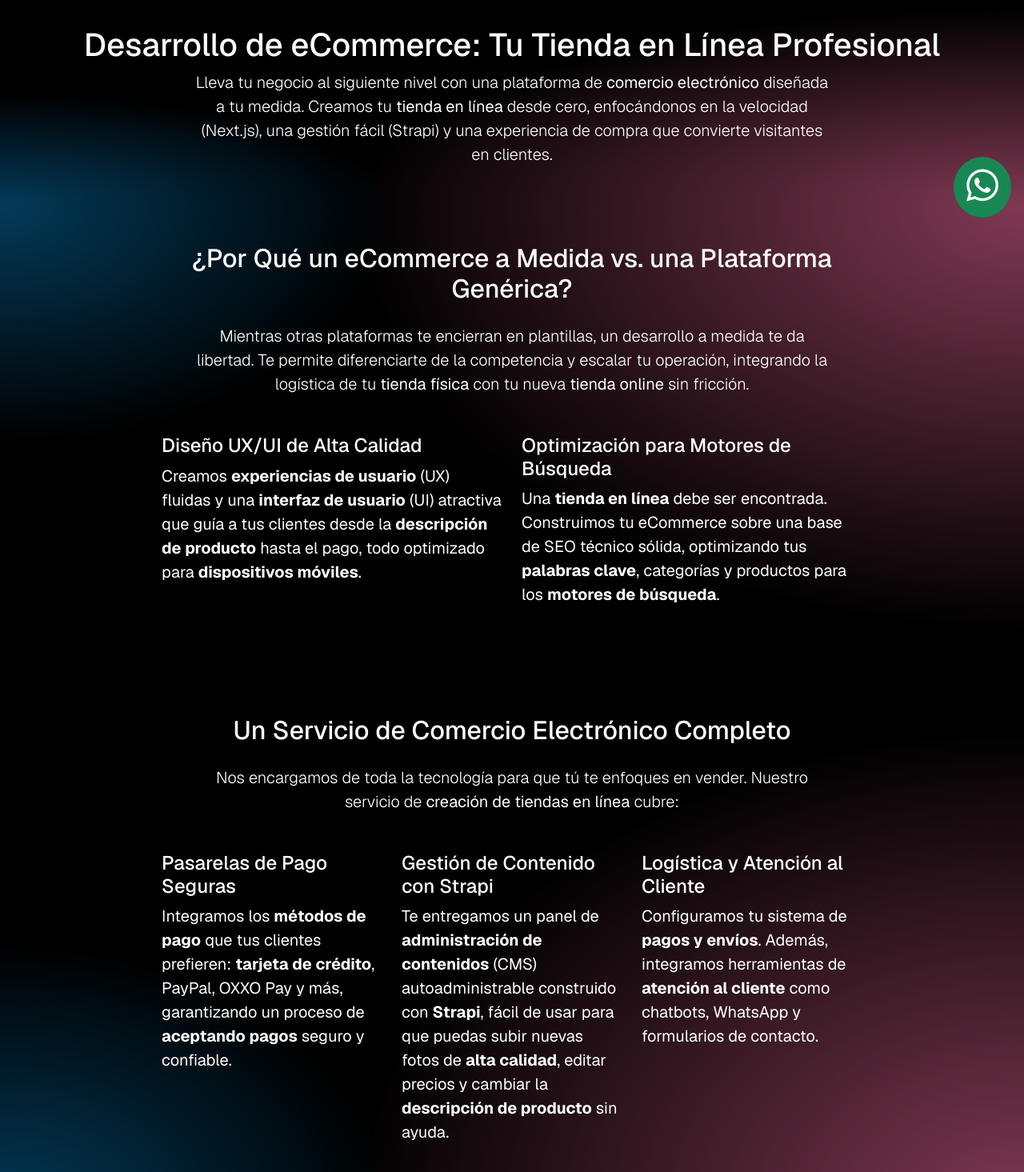
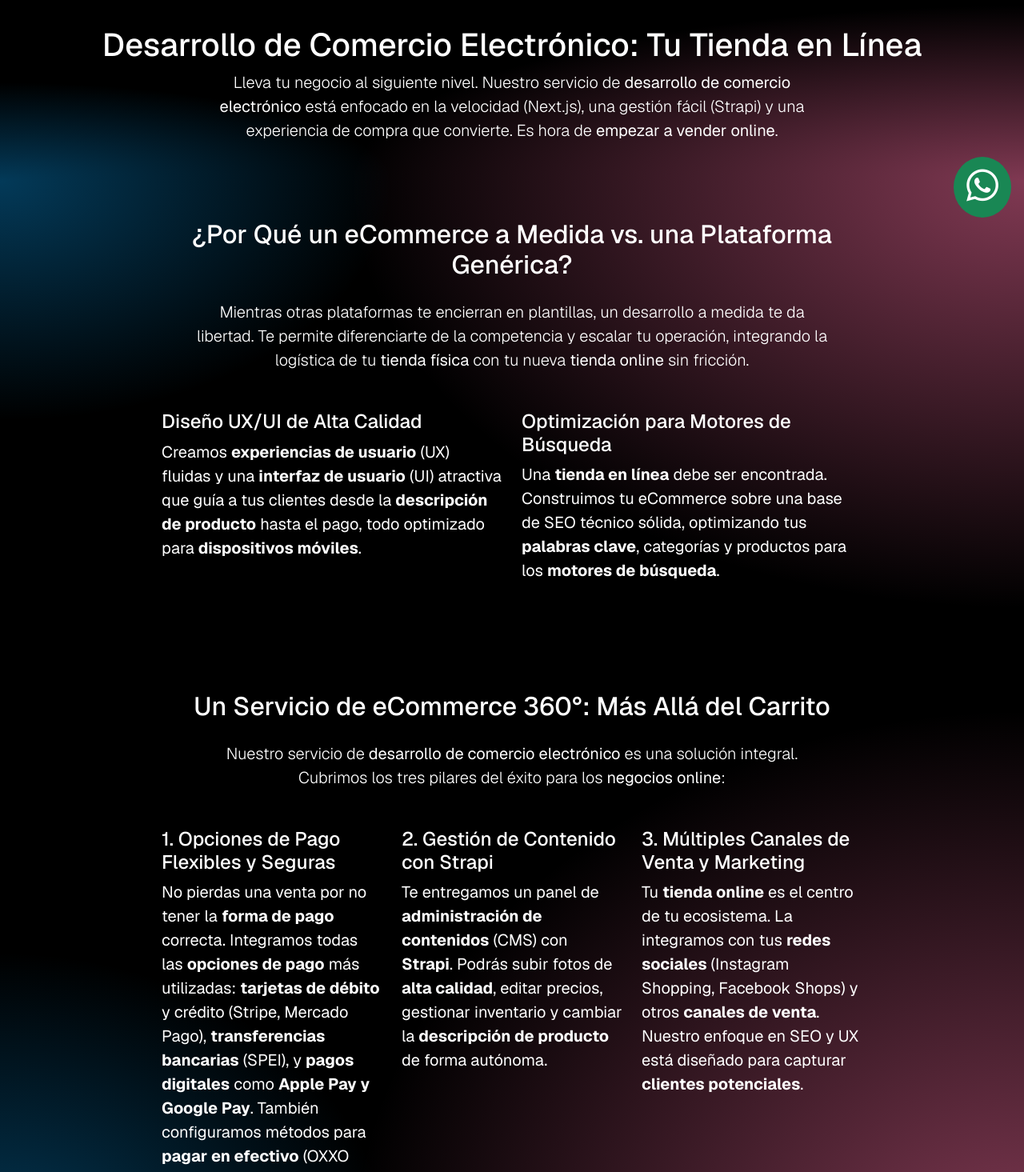
Before and after one commit to JhonnDevJs/jeg-dev-studios-site, a Next.js app: page /servicios/desarrollo/web/ecommerce in a window 1280 px wide. Shown: the part 400-1865 px from the top of the page at 80% size. Built offline with nearby package versions, Linux system fonts and the light colour scheme.

Commit message:
issue: firts changes for seo audit in ecommerce page

```diff
--- a/src/app/servicios/desarrollo/web/ecommerce/ECommClient.jsx
+++ b/src/app/servicios/desarrollo/web/ecommerce/ECommClient.jsx
@@ -10,25 +10,25 @@ import CTAProducts from "@/components/Cta/CTAProducts"; // Asumo que tienes un C
 
 const faqs = [
 	{
-		question: "¿Qué métodos de pago puedo aceptar en mi tienda online?",
+		question: "¿Qué formas de pago y opciones de pago integran?",
 		answer:
-			"Integramos los métodos de pago más populares en México. Podemos configurar tu tienda online para estar aceptando pagos con tarjeta de crédito (vía Stripe, Mercado Pago, Conekta) y también pagos en efectivo (OXXO Pay) o transferencias (SPEI).",
+			"Integramos todas las <strong>formas de pago</strong> más utilizadas. Esto incluye <strong>tarjetas de débito</strong> y crédito (vía Stripe, Mercado Pago), <strong>pagos digitales</strong> como <strong>Apple Pay y Google Pay</strong>, <strong>transferencias bancarias</strong> (SPEI) y <strong>opciones de pago</strong> en efectivo (OXXO Pay).",
 	},
 	{
 		question: "¿Por qué usan Strapi para el panel de administración?",
 		answer:
-			"Usamos Strapi porque es un CMS Headless líder en el mercado. Nos permite darte un panel 100% personalizado, seguro y fácil de usar, que se conecta de forma ultra-rápida a tu tienda online desarrollada en Next.js, dándote el mejor rendimiento posible.",
+			"Usamos <strong>Strapi</strong> porque es un CMS Headless líder. Nos permite darte un panel 100% personalizado, seguro y fácil de usar, que se conecta de forma ultra-rápida a tu <strong>tienda online</strong> desarrollada en Next.js, dándote el mejor rendimiento posible.",
 	},
 	{
 		question: "¿Ustedes gestionan los nombres de dominios y el hosting?",
 		answer:
-			"Sí, nuestros paquetes de desarrollo de comercio electrónico pueden incluir el registro de tus nombres de dominios y el hosting por el primer año, para que solo te preocupes por empezar a vender.",
+			"Sí, nuestros paquetes de <strong>desarrollo de comercio electrónico</strong> pueden incluir el registro de tus <strong>nombres de dominios</strong> y el hosting por el primer año, para que solo te preocupes por <strong>empezar a vender online</strong>.",
 	},
 	{
 		question:
 			"¿Este servicio incluye la estrategia de marketing digital para mi tienda?",
 		answer:
-			"Este servicio construye la plataforma tecnológica. Una estrategia de marketing completa (SEO, campañas en redes sociales, inbound marketing) es un servicio de Posicionamiento SEO que se contrata por separado y es fundamental para llevar tráfico a tu tienda en línea.",
+			"Este servicio construye la plataforma tecnológica. Una <strong>estrategia de marketing</strong> completa (SEO, campañas en <strong>redes sociales</strong>, <strong>inbound marketing</strong>) es un servicio de Posicionamiento SEO que se contrata por separado y es fundamental para llevar <strong>clientes potenciales</strong> a tu <strong>tienda en línea</strong>.",
 	},
 ];
 
@@ -56,16 +56,16 @@ export default function EcommerceDevelopmentPage() {
 			</section>
 			<section className="text-white py-5 gradient-effect-x text-center">
 				<div className="container">
-					<h1>Desarrollo de eCommerce: Tu Tienda en Línea Profesional</h1>
+					<h1>Desarrollo de Comercio Electrónico: Tu Tienda en Línea</h1>
 					<p
 						className="fs-5 lead"
 						style={{ maxWidth: "800px", margin: "auto" }}
 					>
-						Lleva tu negocio al siguiente nivel con una plataforma de{" "}
-						<strong>comercio electrónico</strong> diseñada a tu medida. Creamos
-						tu <strong>tienda en línea</strong> desde cero, enfocándonos en la
-						velocidad (Next.js), una gestión fácil (Strapi) y una experiencia de
-						compra que convierte visitantes en clientes.
+						Lleva tu negocio al siguiente nivel. Nuestro servicio de{" "}
+						<strong>desarrollo de comercio electrónico</strong> está enfocado en
+						la velocidad (Next.js), una gestión fácil (Strapi) y una experiencia
+						de compra que convierte. Es hora de{" "}
+						<strong>empezar a vender online</strong>.
 					</p>
 				</div>
 			</section>
@@ -114,7 +114,7 @@ export default function EcommerceDevelopmentPage() {
 			<section className="text-white py-5 gradient-effect-x">
 				<div className="container" style={{ maxWidth: "900px" }}>
 					<h2 className="text-center mb-4">
-						Un Servicio de Comercio Electrónico Completo
+						Un Servicio de eCommerce 360°: Más Allá del Carrito
 					</h2>
 					<p
 						className="text-center fs-5 lead"
@@ -124,40 +124,47 @@ export default function EcommerceDevelopmentPage() {
 							marginBottom: "3rem",
 						}}
 					>
-						Nos encargamos de toda la tecnología para que tú te enfoques en
-						vender. Nuestro servicio de{" "}
-						<strong>creación de tiendas en línea</strong> cubre:
+						Nuestro servicio de{" "}
+						<strong>desarrollo de comercio electrónico</strong> es una solución
+						integral. Cubrimos los tres pilares del éxito para los{" "}
+						<strong>negocios online</strong>:
 					</p>
 					{/* Asumo un layout de 3 columnas */}
 					<div className="row">
 						<div className="col-md-4 mb-4">
-							<h4>Pasarelas de Pago Seguras</h4>
+							<h4>1. Opciones de Pago Flexibles y Seguras</h4>
 							<p className="fs-5">
-								Integramos los <strong>métodos de pago</strong> que tus clientes
-								prefieren: <strong>tarjeta de crédito</strong>, PayPal, OXXO Pay
-								y más, garantizando un proceso de{" "}
-								<strong>aceptando pagos</strong> seguro y confiable.
+								No pierdas una venta por no tener la{" "}
+								<strong>forma de pago</strong> correcta. Integramos todas las{" "}
+								<strong>opciones de pago</strong> más utilizadas:{" "}
+								<strong>tarjetas de débito</strong> y crédito (Stripe, Mercado
+								Pago), <strong>transferencias bancarias</strong> (SPEI), y{" "}
+								<strong>pagos digitales</strong> como{" "}
+								<strong>Apple Pay y Google Pay</strong>. También configuramos
+								métodos para <strong>pagar en efectivo</strong> (OXXO Pay).
 							</p>
 						</div>
 						<div className="col-md-4 mb-4">
 							{/* --- CAMBIO AQUÍ --- */}
-							<h4>Gestión de Contenido con Strapi</h4>
+							<h4>2. Gestión de Contenido con Strapi</h4>
 							<p className="fs-5">
 								Te entregamos un panel de{" "}
-								<strong>administración de contenidos</strong> (CMS)
-								autoadministrable construido con <strong>Strapi</strong>, fácil
-								de usar para que puedas subir nuevas fotos de{" "}
-								<strong>alta calidad</strong>, editar precios y cambiar la{" "}
-								<strong>descripción de producto</strong> sin ayuda.
+								<strong>administración de contenidos</strong> (CMS) con{" "}
+								<strong>Strapi</strong>. Podrás subir fotos de{" "}
+								<strong>alta calidad</strong>, editar precios, gestionar
+								inventario y cambiar la <strong>descripción de producto</strong>{" "}
+								de forma autónoma.
 							</p>
 						</div>
 						<div className="col-md-4 mb-4">
-							<h4>Logística y Atención al Cliente</h4>
+							<h4>3. Múltiples Canales de Venta y Marketing</h4>
 							<p className="fs-5">
-								Configuramos tu sistema de <strong>pagos y envíos</strong>.
-								Además, integramos herramientas de{" "}
-								<strong>atención al cliente</strong> como chatbots, WhatsApp y
-								formularios de contacto.
+								Tu <strong>tienda online</strong> es el centro de tu ecosistema.
+								La integramos con tus <strong>redes sociales</strong> (Instagram
+								Shopping, Facebook Shops) y otros{" "}
+								<strong>canales de venta</strong>. Nuestro enfoque en SEO y UX
+								está diseñado para capturar{" "}
+								<strong>clientes potenciales</strong>.
 							</p>
 						</div>
 					</div>
@@ -217,7 +224,7 @@ export default function EcommerceDevelopmentPage() {
 
 			<section className="d-flex flex-column justify-content-center align-items-center text-center text-white w-100 p-xl-5 p-3 gap-3">
 				<CTAProducts
-					title={"¿Listo para Abrir tu Tienda al Mundo?"}
+					title={"¿Listo para Vender en Línea?"}
 					paragraph={
 						"No dejes que una plataforma limitada frene tu crecimiento. Invierte en una tienda online profesional, rápida y segura con Next.js y Strapi. Hablemos de tu proyecto de comercio electrónico."
 					}
--- a/src/app/servicios/desarrollo/web/ecommerce/page.js
+++ b/src/app/servicios/desarrollo/web/ecommerce/page.js
@@ -1,18 +1,19 @@
-// --- 1. METADATOS DE LA PÁGINA (ACTUALIZADOS) ---
 export const metadata = {
-  title: "Desarrollo de eCommerce y Tiendas en Línea | JEG Dev Studios",
+	title:
+		"Desarrollo de Comercio Electrónico y Tiendas en Línea | JEG Dev Studios",
 	description:
-    "Servicio de desarrollo de eCommerce a medida con Next.js y Strapi. Creamos tu tienda en línea profesional, optimizada para SEO y lista para aceptar pagos.",
+		"Servicio de desarrollo de comercio electrónico a medida (Next.js y Strapi). Creamos tu tienda en línea profesional, optimizada para SEO y con múltiples formas de pago para empezar a vender online.",
 	keywords:
-    "desarrollo de ecommerce, creación de tiendas en línea, desarrollo de comercio electrónico, crear tienda online, empezar a vender online, métodos de pago, desarrollo ecommerce con strapi",
+		"desarrollo de ecommerce, creación de tiendas en línea, desarrollo de comercio electrónico, empezar a vender online, vender en línea, opciones de pago, pagos digitales, negocios online, desarrollo ecommerce con strapi",
 	alternates: {
 		canonical:
 			"https://www.jegdevstudios.com/servicios/desarrollo/web/ecommerce",
 	},
 	openGraph: {
-    title: "JEG Dev Studios | Desarrollo de eCommerce y Tiendas Online a Medida",
+		title:
+			"JEG Dev Studios | Desarrollo de eCommerce y Tiendas Online a Medida",
 		description:
-      "Lleva tu tienda física al mundo digital. Ofrecemos desarrollo de comercio electrónico con Next.js, Strapi, pasarelas de pago y diseño UX/UI de alta calidad.",
+			"Lleva tu tienda física al mundo digital. Ofrecemos desarrollo de comercio electrónico con Next.js, Strapi, y todas las opciones de pago.",
 		url: "https://www.jegdevstudios.com/servicios/desarrollo/web/ecommerce",
 		images: [
 			{
```
Lines whose indentation alone changed are shown as unchanged.
